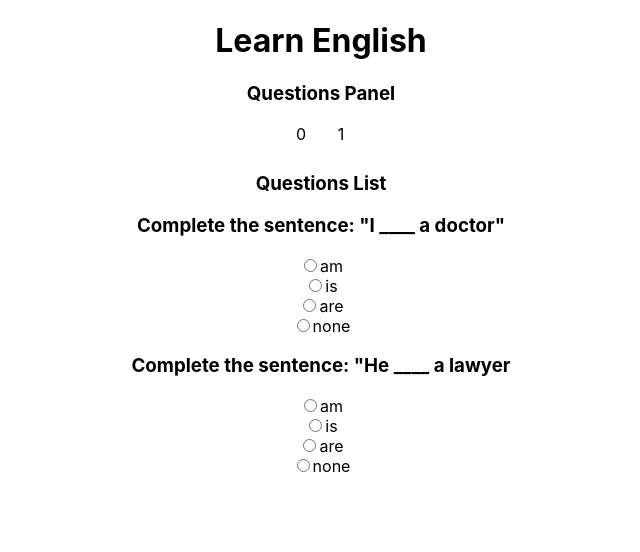
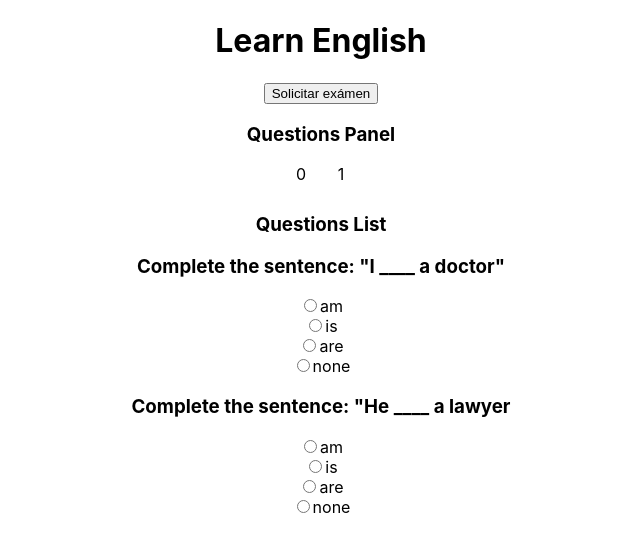
Before and after one commit to Ronald803/learn-english, a React (Create React App) app: page / in a window 1280 px wide. Shown: the top 552 px of the page, without its empty margins (319-959 px from the left). Built offline with nearby package versions, Linux system fonts and the light colour scheme.

Commit message:
Test request to backend added

```diff
--- a/package.json
+++ b/package.json
@@ -7,6 +7,7 @@
     "@testing-library/jest-dom": "^5.16.5",
     "@testing-library/react": "^13.4.0",
     "@testing-library/user-event": "^13.5.0",
+    "axios": "^1.3.4",
     "react": "^18.2.0",
     "react-dom": "^18.2.0",
     "react-redux": "^8.0.5",
--- a/src/App.js
+++ b/src/App.js
@@ -1,4 +1,5 @@
 import './App.css';
+import ExamRequest from './components/ExamRequest';
 import QuestionsList from './components/QuestionsList';
 import QuestionsPanel from './components/QuestionsPanel';
 
@@ -6,6 +7,7 @@ function App() {
   return (
     <div className="App">
       <h1>Learn English</h1>
+      <ExamRequest></ExamRequest>
       <QuestionsPanel></QuestionsPanel>
       <QuestionsList></QuestionsList>
     </div>
--- /dev/null
+++ b/src/axiosRequests/Tests/axios.config.js
@@ -0,0 +1,7 @@
+import axios from "axios"
+
+export default axios.create(
+    {
+        baseURL: 'https://learn-english-backend-bay.vercel.app'
+    }
+)
--- /dev/null
+++ b/src/axiosRequests/Tests/axiosService.js
@@ -0,0 +1,9 @@
+import APITestRequest from './axios.config'
+
+export function getTest(){
+    return APITestRequest.get('/api/test',{
+        validateStatus: function(status){
+            return status<500
+        }
+    })
+}
--- /dev/null
+++ b/src/components/ExamRequest.js
@@ -0,0 +1,25 @@
+import React from 'react';
+import { getTest } from '../axiosRequests/Tests/axiosService'
+import { useDispatch } from 'react-redux';
+import { getQuestions } from '../features/questions/questionSlice';
+
+const ExamRequest = () => {
+    const dispatch = useDispatch()
+    const getExam = async ()=>{
+        getTest()
+            .then( questions => {
+                console.log(questions.data);
+                dispatch(getQuestions(questions.data))
+            } )
+            .catch( e=> {
+                alert(`Something went wrong: ${e}`)
+            })
+    }
+    return (
+        <div>
+            <button onClick={getExam}>Solicitar exámen</button>
+        </div>
+    );
+}
+
+export default ExamRequest;
--- a/src/components/QuestionsList.js
+++ b/src/components/QuestionsList.js
@@ -16,7 +16,7 @@ const QuestionsList = () => {
         <div>
             <h3>Questions List</h3>
             {questions.map( question => (
-                <div key={question.id}>
+                <div key={question._id}>
                     <h3>{question.question}</h3>
                     {question.answers.map(answer => (
                         <div key={question.id+answer}>
--- a/src/features/questions/questionSlice.js
+++ b/src/features/questions/questionSlice.js
@@ -2,7 +2,7 @@ import { createSlice } from '@reduxjs/toolkit'
 
 const initialState = [
     {
-        id: '1',
+        _id: '1',
         question: 'Complete the sentence: "I ____ a doctor"',
         answers: ['am','is','are','none'],
         response: ""
@@ -25,9 +25,15 @@ export const questionSlice = createSlice({
             if (foundQuestion){
                 foundQuestion.response = value;
             }
+        },
+        getQuestions: (state,action)=>{
+            action.payload.map( q=>{
+                console.log(q);
+            })
+            state.push(action.payload[0])
         }
     }
 })
 
-export const {addAnswer} = questionSlice.actions
+export const {addAnswer,getQuestions} = questionSlice.actions
 export default questionSlice.reducer
```
Also changed, not shown: 1 other file (tests, documents, lock files or other folders).
